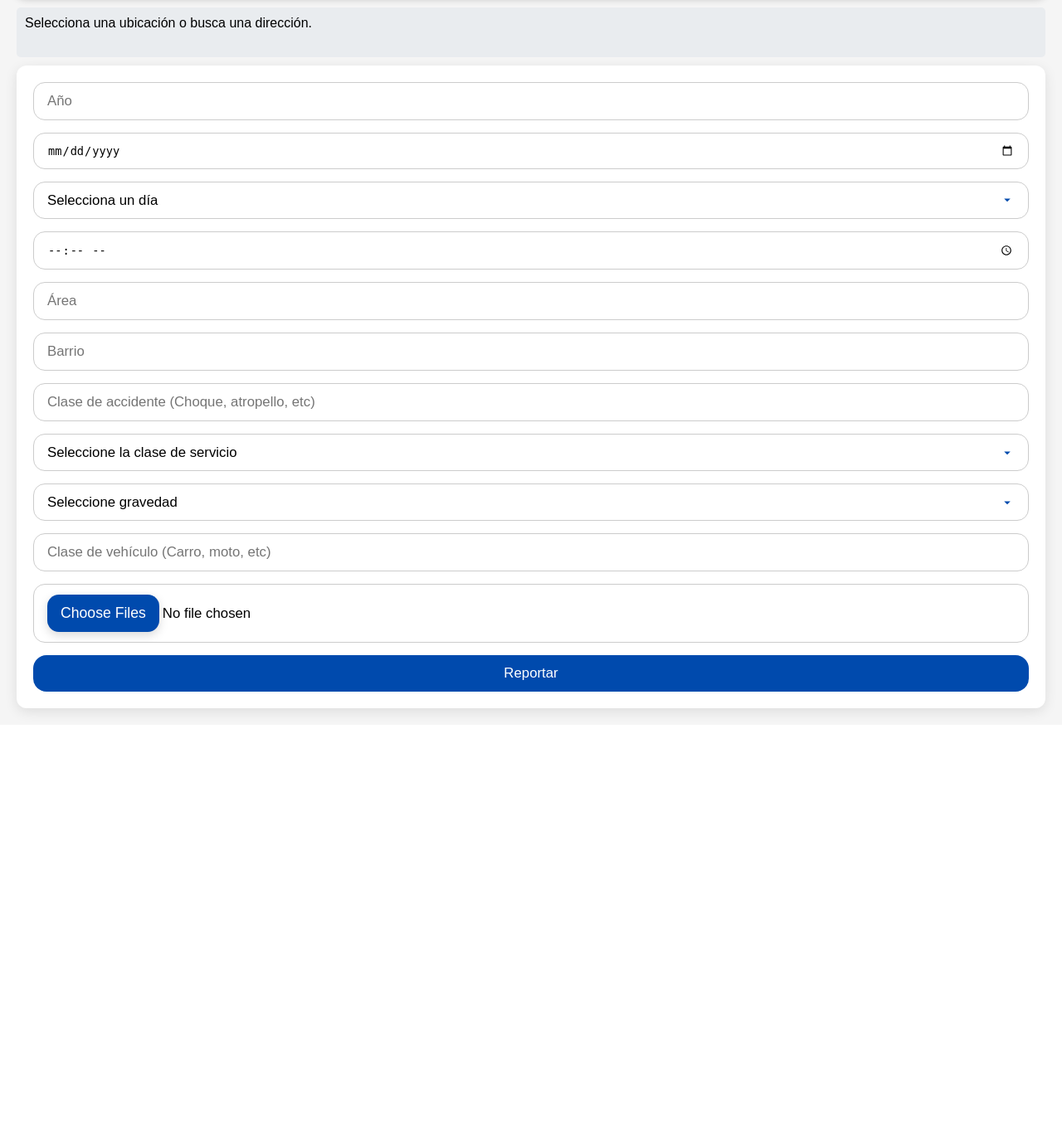
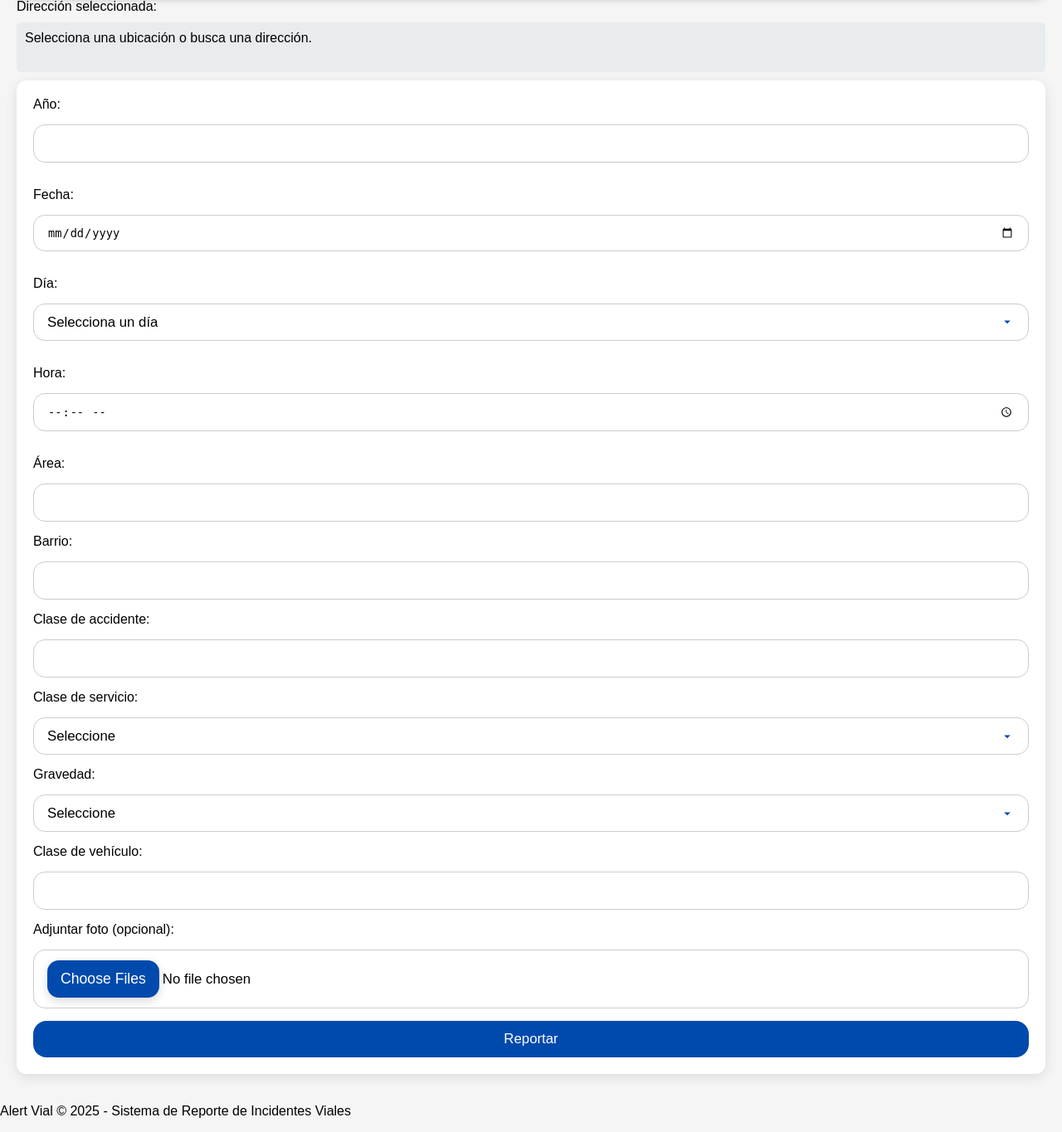
Before and after one commit to Davidgarar/AlertVialTulua, a Flask app: page /reportar in a window 1280 px wide. Shown: the part 699-2064 px from the top of the page at 83% size. Before the commit the page ends 1566 px from the top, so only its background shows below. Run offline with Flask 3, Linux system fonts and the light colour scheme; the visitor is signed in with stand-in values (Sample User, id 1); some libraries are stand-ins or nearby versions.

Commit message:
accesibilidad

```diff
--- a/templates/report.html
+++ b/templates/report.html
@@ -5,22 +5,22 @@
   <meta name="viewport" content="width=device-width,initial-scale=1" />
   <title>Alert Vial</title>
 
-  <!-- CSS principal -->
   <link rel="stylesheet" href="{{ url_for('static', filename='styles.css') }}">
 
-  <!-- Google Maps con librería Places -->
   <script src="https://maps.googleapis.com/maps/api/js?key=AIzaSyBGuzlSWeHrkxHu1PjR_DVRTjkNkQxd2gg&libraries=places"></script>
 </head>
 
 <body>
-  <!-- Barra superior -->
+
+  <!-- Encabezado -->
   <header class="topbar">
     <div class="left-section">
-      <img src="{{ url_for('static', filename='img/logo.png') }}" alt="Logo" class="logo">
-      <div class="title">Reporte</div>
+      <img src="{{ url_for('static', filename='img/logo.png') }}" alt="Logo de Alert Vial" class="logo">
+      <h1 class="title">Reporte</h1>
     </div>
-    <nav class="nav-links">
-      <a href="/logout" class="logout-link">Cerrar sesión</a>
+
+    <nav class="nav-links" aria-label="Menú principal">
+      <a href="/logout" class="logout-link" tabindex="0">Cerrar sesión</a>
     </nav>
   </header>
 
@@ -28,23 +28,33 @@
   <main class="content">
     <h2>Mapa de Alert Vial</h2>
 
-    <!-- Barra de búsqueda -->
-    <input id="search-input" name="direccion" class="search-box" type="text" placeholder="Buscar dirección...">
 
-    <!-- Mapa -->
-    <div id="map"></div>
+        <!-- Barra de búsqueda -->
+    <div role="search">
+      <label for="search-input">Buscar dirección:</label>
+      <input id="search-input" name="direccion" class="search-box" type="text" placeholder="Buscar dirección..." tabindex="0">
+    </div>
 
-    <!-- Información de dirección -->
-    <div id="address-info" contenteditable="true">
+    <section aria-label="Mapa de ubicación">
+      <div id="map"></div>
+    </section>
+
+    <label for="address-info">Dirección seleccionada:</label>
+    <div id="address-info" contenteditable="true" tabindex="0">
       Selecciona una ubicación o busca una dirección.
     </div>
 
-    <!-- Formulario -->
     <form id="report-form" action="/procesar" method="POST" enctype="multipart/form-data">
 
-      <input type="number" id="anio" name="anio" placeholder="Año" required>
-      <input type="date" id="fecha" name="fecha" placeholder="Fecha" required>
+      <label for="anio">Año:</label>
+      <input type="number" id="anio" name="anio" required>
+      <span class="error-message" id="error-anio"></span>
 
+      <label for="fecha">Fecha:</label>
+      <input type="date" id="fecha" name="fecha" required>
+      <span class="error-message" id="error-fecha"></span>
+
+      <label for="dia">Día:</label>
       <select id="dia" name="dia" required>
         <option value="" disabled selected>Selecciona un día</option>
         <option>Lunes</option>
@@ -55,49 +65,83 @@
         <option>Sábado</option>
         <option>Domingo</option>
       </select>
+      <span class="error-message" id="error-dia"></span>
 
-      <input type="time" id="hora" name="hora" placeholder="Hora" required>
-      <input type="text" id="area" name="area" placeholder="Área" required>
-      <input type="text" id="barrio" name="barrio" placeholder="Barrio" required>
-      <input type="text" id="claseAccidente" name="claseAccidente" placeholder="Clase de accidente (Choque, atropello, etc)" required>
+      <label for="hora">Hora:</label>
+      <input type="time" id="hora" name="hora" required>
+      <span class="error-message" id="error-hora"></span>
 
+      <label for="area">Área:</label>
+      <input type="text" id="area" name="area" required>
+
+      <label for="barrio">Barrio:</label>
+      <input type="text" id="barrio" name="barrio" required>
+
+      <label for="claseAccidente">Clase de accidente:</label>
+      <input type="text" id="claseAccidente" name="claseAccidente" required>
+
+      <label for="claseServicio">Clase de servicio:</label>
       <select id="claseServicio" name="claseServicio" required>
-        <option value="" disabled selected>Seleccione la clase de servicio</option>
+        <option value="" disabled selected>Seleccione</option>
         <option value="Particular">Particular</option>
         <option value="Público">Público</option>
       </select>
 
+      <label for="gravedadAccidente">Gravedad:</label>
       <select id="gravedadAccidente" name="gravedadAccidente" required>
-        <option value="" disabled selected>Seleccione gravedad</option>
+        <option value="" disabled selected>Seleccione</option>
         <option value="Con heridos">Con heridos</option>
         <option value="Con muertos">Con muertos</option>
         <option value="Solo daños">Solo daños</option>
       </select>
 
-      <input type="text" id="claseVehiculo" name="claseVehiculo" placeholder="Clase de vehículo (Carro, moto, etc)" required>
+      <label for="claseVehiculo">Clase de vehículo:</label>
+      <input type="text" id="claseVehiculo" name="claseVehiculo" required>
 
-      <!-- Campos ocultos para dirección y coordenadas -->
       <input type="hidden" id="direccionInfo" name="direccionInfo">
 
+      <label for="foto">Adjuntar foto (opcional):</label>
+      <input type="file" id="foto" name="foto" accept="image/*" multiple tabindex="0">
 
-      <input type="file" id="foto" name="foto" accept="image/*" multiple>
-
-
-      <button type="submit" name="accion" value="reportar" class="btn-report">Reportar</button>
+      <button type="submit" name="accion" value="reportar" class="btn-report" tabindex="0">Reportar</button>
     </form>
   </main>
 
-  <!-- Script del mapa -->
+  <!-- Pie de página -->
+  <footer class="footer">
+    <p>Alert Vial © 2025 - Sistema de Reporte de Incidentes Viales</p>
+  </footer>
+
   <script src="{{ url_for('static', filename='map.js') }}"></script>
 
   <script>
-  document.getElementById('report-form').addEventListener('submit', function() {
-    // Toma el texto del div address-info
-    const addressText = document.getElementById('address-info').innerText.trim();
-    // Lo copia al input oculto
-    document.getElementById('direccionInfo').value = addressText;
+  document.getElementById('report-form').addEventListener('submit', function(event) {
+    let valid = true;
+
+    // Campos
+    const anio = document.getElementById('anio');
+    const fecha = document.getElementById('fecha');
+    const dia = document.getElementById('dia');
+    const hora = document.getElementById('hora');
+
+    // Spans de error
+    const eAnio = document.getElementById('error-anio');
+    const eFecha = document.getElementById('error-fecha');
+    const eDia = document.getElementById('error-dia');
+    const eHora = document.getElementById('error-hora');
+
+    // Validaciones comprensibles
+    if (anio.value.trim() === '') { eAnio.innerText = "Ingrese el año."; valid = false; } else { eAnio.innerText = ""; }
+    if (fecha.value.trim() === '') { eFecha.innerText = "Seleccione una fecha."; valid = false; } else { eFecha.innerText = ""; }
+    if (dia.value.trim() === '') { eDia.innerText = "Seleccione un día."; valid = false; } else { eDia.innerText = ""; }
+    if (hora.value.trim() === '') { eHora.innerText = "Ingrese una hora."; valid = false; } else { eHora.innerText = ""; }
+
+    // Copiar dirección seleccionada al input oculto
+    document.getElementById('direccionInfo').value = document.getElementById('address-info').innerText.trim();
+
+    if (!valid) event.preventDefault();
   });
-</script>
+  </script>
 
 </body>
 </html>
```
